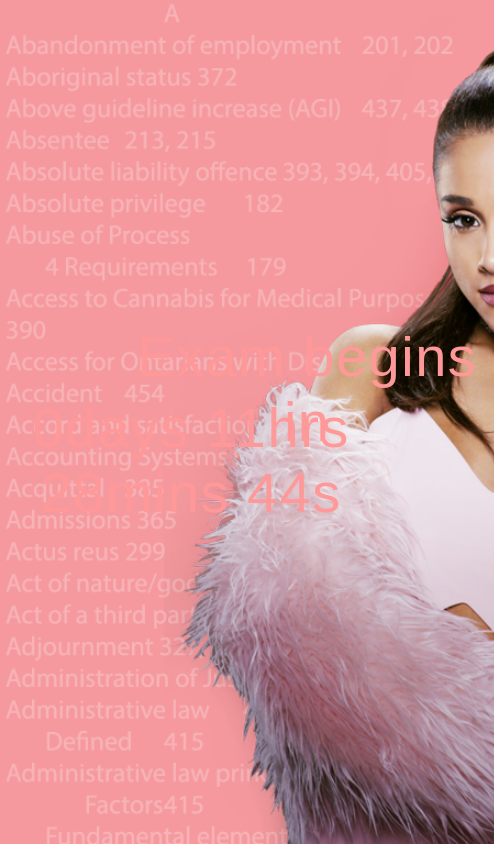
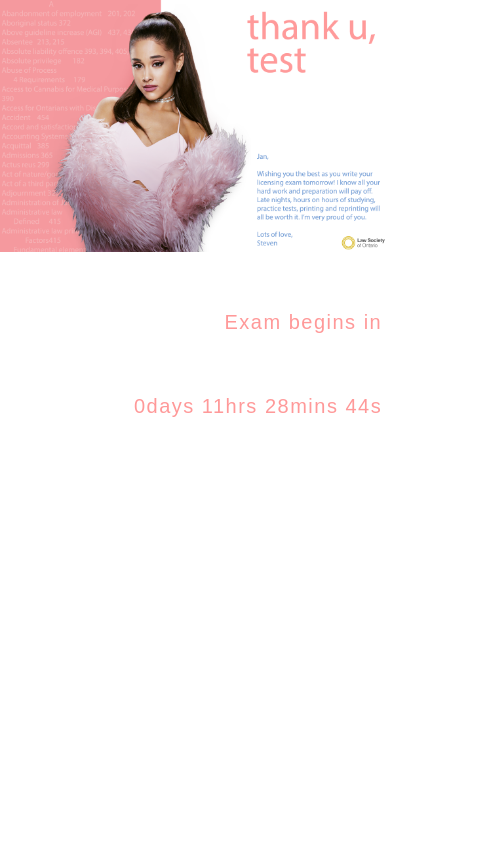
Before and after one commit to StevenAdema/website, a plain HTML site: page index.html in a window 390 px wide. Shown: the whole page, 494 px wide, since content can reach past the window. Drawn offline with Linux system fonts and the light colour scheme.

Commit message:
scaling change for mobile

```diff
--- a/style.css
+++ b/style.css
@@ -1,6 +1,6 @@
 body {
     background-image: url("ariana3.png");
-    background-size: auto 100%;
+    background-size: 100%;
     background-repeat: no-repeat;
     background-position: left top;
    }
@@ -13,18 +13,18 @@ body {
     letter-spacing: 1.5px;
     text-align: center;
     margin-top: 100px;
-    font-size: 3.5em;
+    font-size: 20px;
     color: #ff9999;
 }
 
 #precountdown {
-    position: relative;
-    top: 27%;
-    left: 30%;
+    position: absolute;
+    top: 25%;
+    right: 2%;
     font-family: "Myriad Pro Regular", "Myriad Pro", Arial, Helvetica;
     letter-spacing: 1.5px;
     text-align: center;
     margin-top: 100px;
-    font-size: 3.5em;
+    font-size: 20px;
     color: #ff9999;
 }
```
